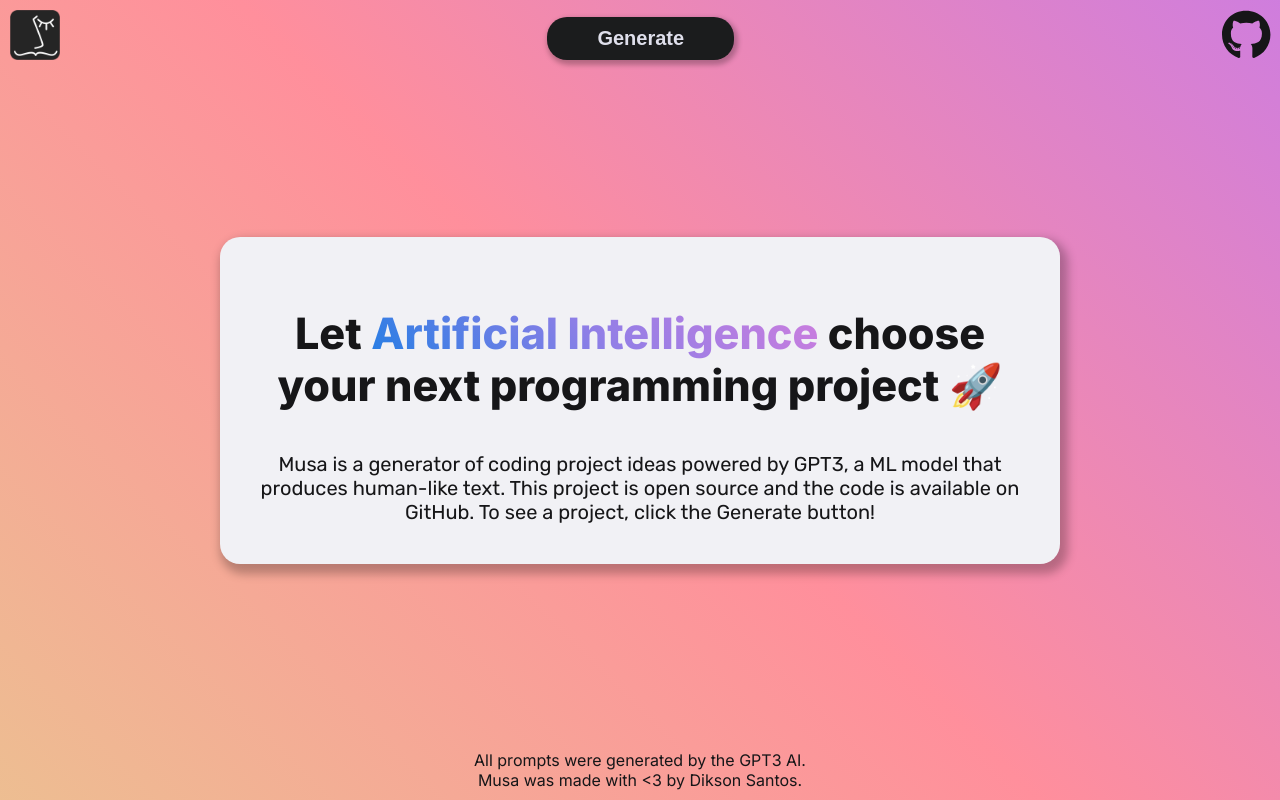
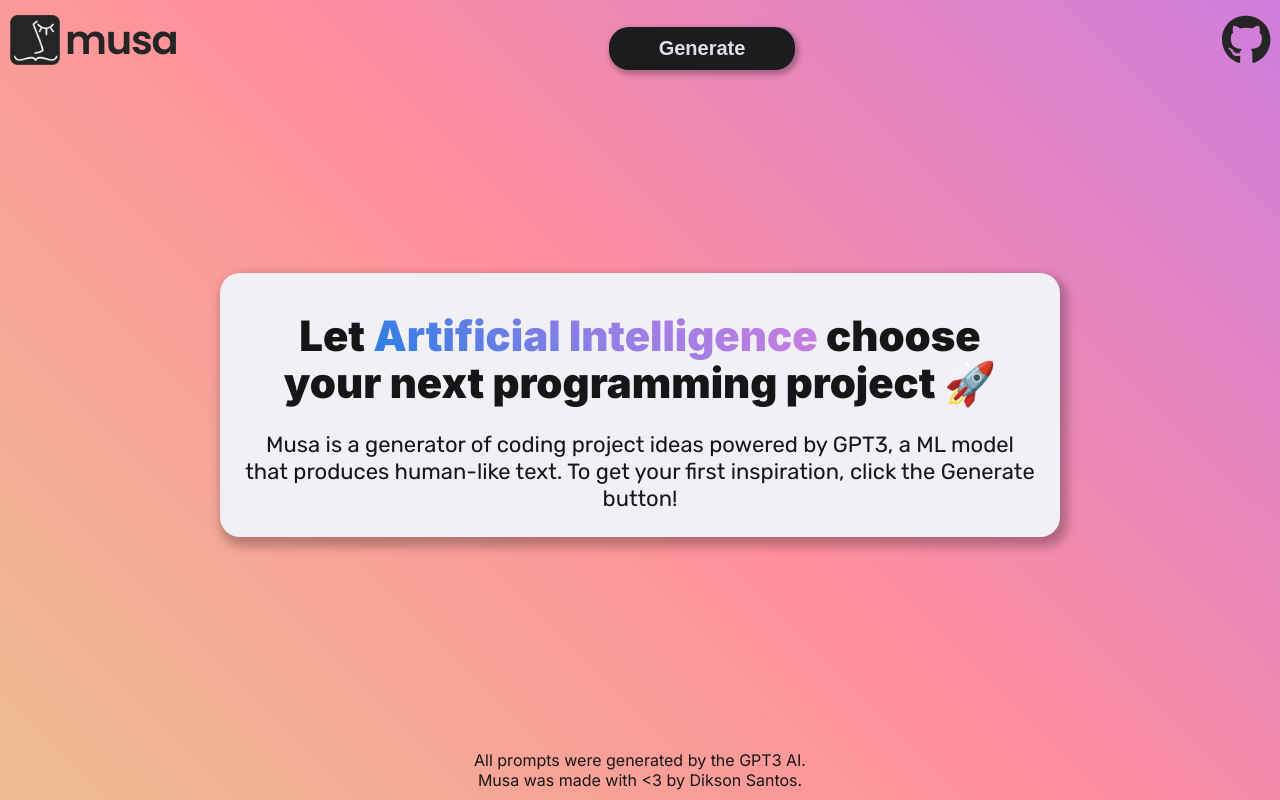
Before and after one commit to diksown/musa, a React (Create React App) app in the folder frontend/: page / in a window 1280 px wide. Built offline with nearby package versions, Linux system fonts and the light colour scheme.

Commit message:
add musa text to logo

```diff
--- a/frontend/public/index.html
+++ b/frontend/public/index.html
@@ -27,7 +27,7 @@
     <link rel="preconnect" href="https://fonts.googleapis.com" />
     <link rel="preconnect" href="https://fonts.gstatic.com" crossorigin />
     <link
-      href="https://fonts.googleapis.com/css2?family=Inter:wght@400;600;700;800;900&family=Rubik&display=swap"
+      href="https://fonts.googleapis.com/css2?family=Inter:wght@400;600;900&family=Poppins:wght@500;600&family=Rubik&display=swap"
       rel="stylesheet"
     />
     <title>musa</title>
--- a/frontend/src/Components/Card.css
+++ b/frontend/src/Components/Card.css
@@ -3,26 +3,27 @@
 }
 
 .ProjectTitles {
-  margin: 0px 10px 20px 10px;
+  margin: 0px 10px 20px;
   font-size: 24px;
   font-weight: 900;
 }
 
 .ProjectDescription {
-  margin: 20px;
+  margin: 18px;
   font-size: 20px;
   font-family: "Rubik";
 }
 
 .PresentationTitle {
-  margin: 50px 10px 20px;
-  font-size: max(calc(15px + 2.2vw), 30px);
-  font-weight: 800;
+  margin: 20px 10px 20px;
+  font-size: max(calc(15px + 2.1vw), 30px);
+  line-height: 1.1;
+  font-weight: 900;
 }
 
 .PresentationDescription {
-  margin: 20px;
-  font-size: 20px;
+  margin: 5px;
+  font-size: 22px;
   font-family: "Rubik";
 }
 
--- a/frontend/src/Components/Card.js
+++ b/frontend/src/Components/Card.js
@@ -54,13 +54,14 @@ const Presentation = () => {
   return (
     <>
       <div className="PresentationTitle">
-        Let <span className="GradientHighlight">Artificial Intelligence </span>
+        Let<span className="GradientHighlight"> Artificial Intelligence </span>
         choose your next programming project 🚀
       </div>
       <div className="PresentationDescription">
         Musa is a generator of coding project ideas powered by GPT3, a ML model
-        that produces human-like text. This project is open source and the code
-        is available on GitHub. To see a project, click the Generate button!
+        that produces human-like text. To get your first inspiration, click the
+        <span> Generate </span>
+        button!
       </div>
     </>
   );
--- a/frontend/src/Components/Navbar.css
+++ b/frontend/src/Components/Navbar.css
@@ -1,17 +1,33 @@
 .Navbar {
   display: flex;
-
   width: 100%;
   box-sizing: border-box;
   justify-content: space-between;
   padding: 10px;
-  /* margin: auto; */
 }
 
-.Icon {
+.MusaText {
+  letter-spacing: -0.03em;
+  margin: 0px 5px;
+  font-weight: 600;
+  font-size: 40px;
+  font-family: "Poppins";
+  color: rgb(37, 37, 37);
+}
+
+.MusaLogo {
+  display: flex;
+  flex-direction: row;
+  align-items: center;
+  text-decoration: none;
+}
+
+.GithubButton {
   font-size: 50px;
   display: flex;
   align-items: center;
+  text-decoration: none;
+  color: rgb(37, 37, 37);
 }
 
 .RefreshButton {
--- a/frontend/src/Components/Navbar.js
+++ b/frontend/src/Components/Navbar.js
@@ -3,17 +3,44 @@ import { FontAwesomeIcon } from "@fortawesome/react-fontawesome";
 import { faGithub } from "@fortawesome/free-brands-svg-icons";
 import MusaLogoImg from "../Assets/Images/musa_logo.png";
 
+const MusaImg = () => {
+  return (
+    <img
+      className="MusaImg"
+      src={MusaLogoImg}
+      alt="Musa"
+      height="50px"
+      width="50px"
+    />
+  );
+};
+
+const MusaText = () => {
+  return (
+    <div className="MusaText">
+      <div>musa</div>
+    </div>
+  );
+};
+
 const MusaLogo = () => {
   return (
-    <img className="MusaLogo" src={MusaLogoImg} alt="Musa" height="50px" />
+    <a className="MusaLogo" href=".">
+      <MusaImg />
+      <MusaText />
+    </a>
   );
 };
 
 const GithubButton = () => {
   return (
-    <div className="Icon GithubButton">
+    <a
+      href="https://github.com/diksown/musa"
+      _target="blank"
+      className="GithubButton"
+    >
       <FontAwesomeIcon icon={faGithub} />
-    </div>
+    </a>
   );
 };
 
```
